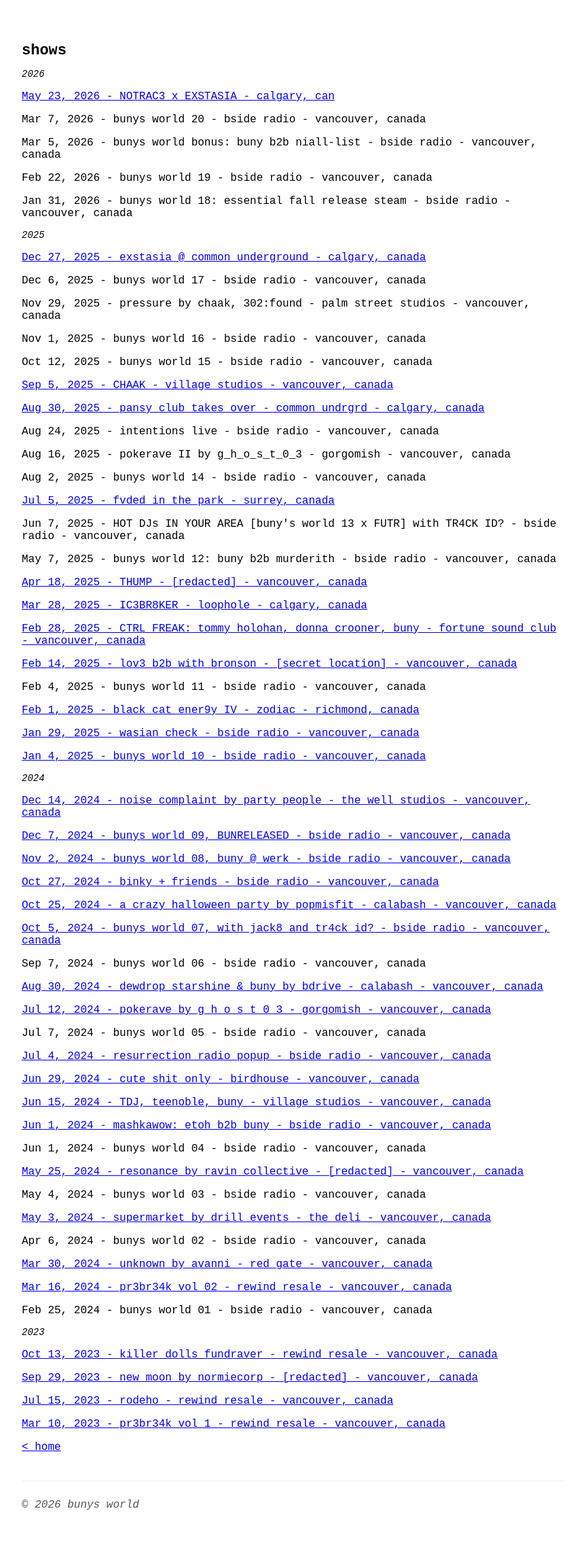
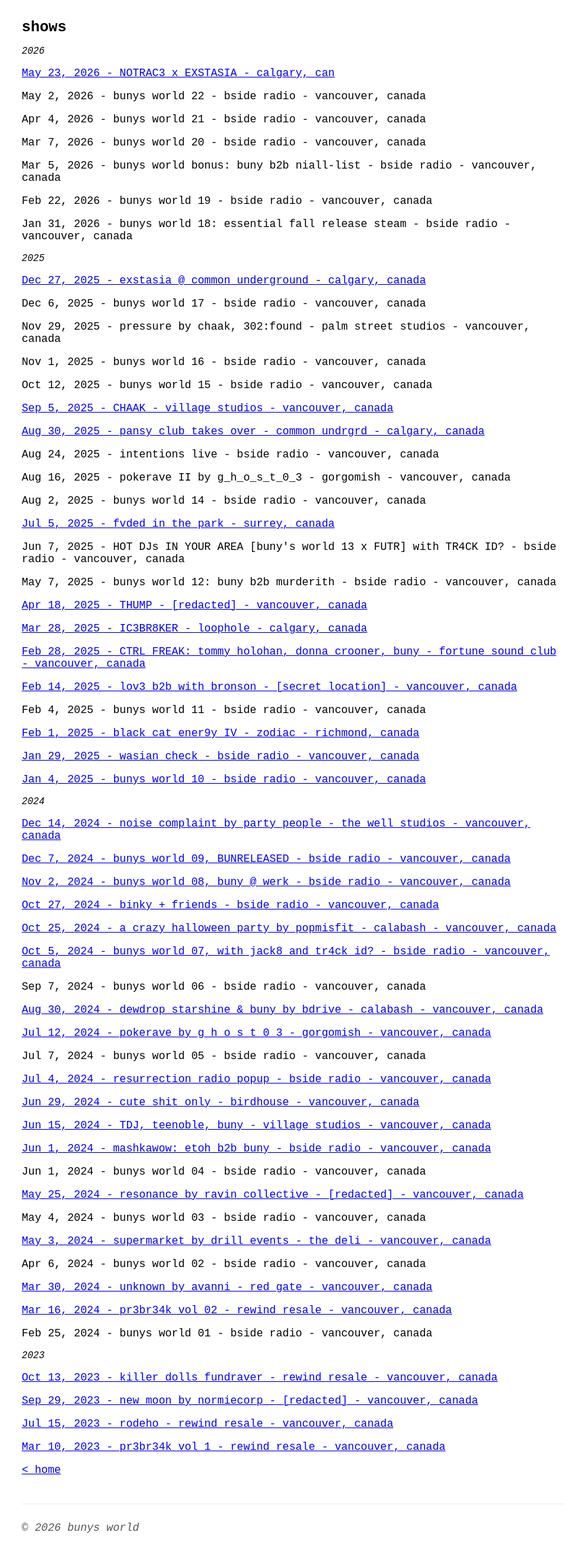
Before and after one commit to 746a70/buny, a Jekyll site: the page built from shows.md, in a window 1280 px wide. Shown: the whole page at 68% size, without its empty margins (208-1071 px from the left). Built offline with Jekyll 4.4.1, drawn with Linux system fonts in a browser that asks for light colours.

Commit message:
Update shows.yml

```diff
--- a/_data/shows.yml
+++ b/_data/shows.yml
@@ -1,3 +1,18 @@
+- title: "NOTRAC3 x EXSTASIA"
+  date: 2026-05-23
+  location: calgary, can
+  kind: tickets
+  link: https://tickets.com
+- title: "bunys world 22 - bside radio"
+  date: 2026-05-02
+  location: vancouver, canada
+  kind: listen
+  link: ""
+- title: "bunys world 21 - bside radio"
+  date: 2026-04-04
+  location: vancouver, canada
+  kind: listen
+  link: ""
 - title: "bunys world 20 - bside radio"
   date: 2026-03-07
   location: vancouver, canada
@@ -18,11 +33,6 @@
   location: vancouver, canada
   kind: listen
   link: ""
-- title: "NOTRAC3 x EXSTASIA"
-  date: 2026-05-23
-  location: calgary, can
-  kind: tickets
-  link: https://tickets.com
 - title: "exstasia @ common underground"
   date: 2025-12-27
   location: calgary, canada
```
